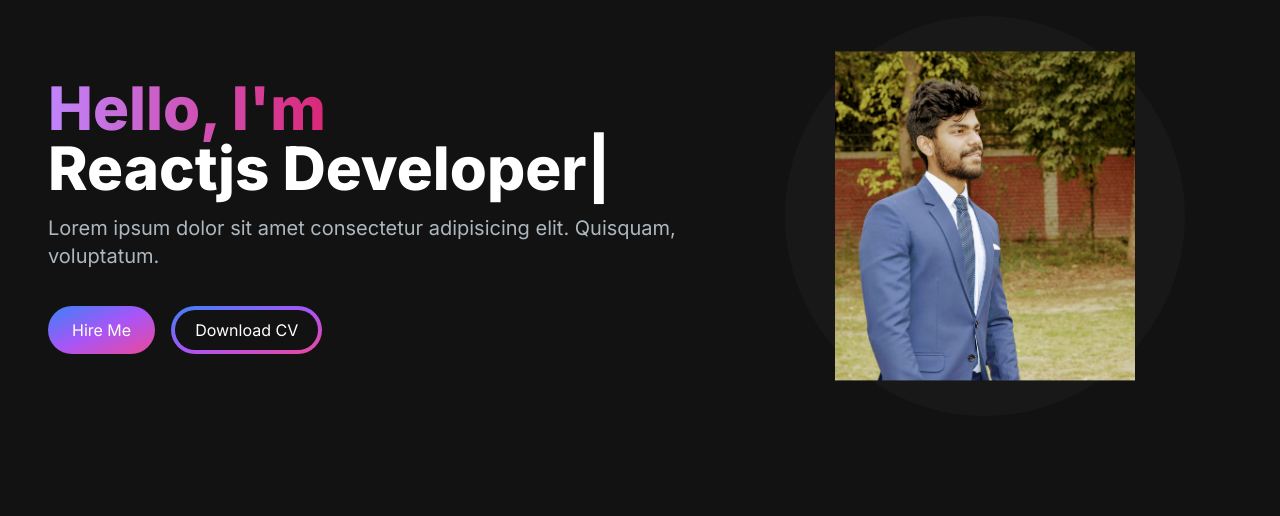
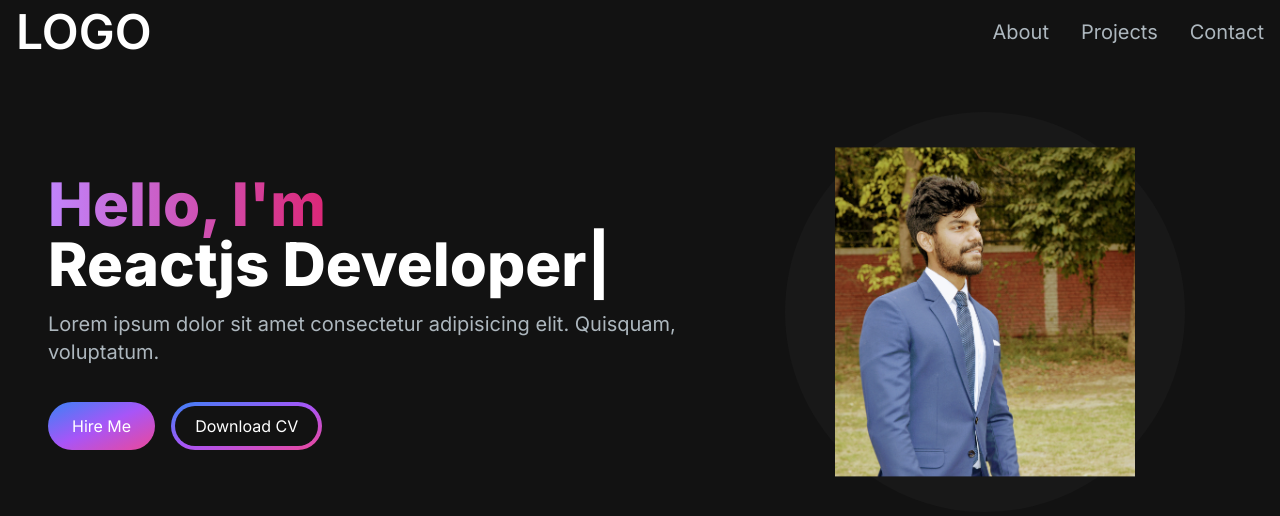
Before and after one commit to shaileshsiingh/Portfolio-Website, a Next.js app: page / in a window 1280 px wide. Shown: the top 516 px of the page. Built offline with nearby package versions, Linux system fonts and the light colour scheme.

Commit message:
navbar and menuoverlay added

```diff
--- /dev/null
+++ b/app/components/MenuOverlay.jsx
@@ -0,0 +1,16 @@
+import React from "react";
+import NavLink from "./NavLink";
+
+const MenuOverlay = ({ links }) => {
+  return (
+    <ul className="flex flex-col py-4 items-center">
+      {links.map((link, index) => (
+        <li key={index}>
+          <NavLink href={link.path} title={link.title} />
+        </li>
+      ))}
+    </ul>
+  );
+};
+
+export default MenuOverlay;
--- /dev/null
+++ b/app/components/NavBar.jsx
@@ -0,0 +1,67 @@
+"use client";
+import Link from "next/link";
+import React, { useState } from "react";
+import NavLink from "./NavLink";
+import { Bars3Icon, XmarkIcon } from "@heroicons/react/24/solid";
+import MenuOverlay from "./MenuOverlay";
+
+const navLinks = [
+  {
+    title: "About",
+    path: "#about",
+  },
+  {
+    title: "Projects",
+    path: "#projects",
+  },
+  {
+    title: "Contact",
+    path: "#contact",
+  },
+];
+
+const Navbar = () => {
+  const [navbarOpen, setNavbarOpen] = useState(false);
+
+  return (
+    <nav className="fixed top-0 left-0 right-0 z-10 bg-[#121212] bg-opacity-100">
+      <div className="flex flex-wrap items-center justify-between mx-auto px-4 py-2">
+        <Link
+          href={"/"}
+          className="text-2xl md:text-5xl text-white font-semibold"
+        >
+          LOGO
+        </Link>
+        <div className="mobile-menu block md:hidden">
+          {!navbarOpen ? (
+            <button
+              onClick={() => setNavbarOpen(true)}
+              className="flex items-center px-3 py-2 border rounded border-slate-200 text-slate-200 hover:text-white hover:border-white"
+            >
+              <Bars3Icon className="h-5 w-5" />
+            </button>
+          ) : (
+            <button
+              onClick={() => setNavbarOpen(false)}
+              className="flex items-center px-3 py-2 border rounded border-slate-200 text-slate-200 hover:text-white hover:border-white"
+            >
+              <XmarkIcon className="h-5 w-5" />
+            </button>
+          )}
+        </div>
+        <div className="menu hidden md:block md:w-auto" id="navbar">
+          <ul className="flex p-4 md:p-0 md:flex-row md:space-x-8 mt-0">
+            {navLinks.map((link, index) => (
+              <li key={index}>
+                <NavLink href={link.path} title={link.title} />
+              </li>
+            ))}
+          </ul>
+        </div>
+      </div>
+      {navbarOpen ? <MenuOverlay links={navLinks} /> : null}
+    </nav>
+  );
+};
+
+export default Navbar;
--- /dev/null
+++ b/app/components/NavLink.jsx
@@ -0,0 +1,14 @@
+import Link from "next/link";
+
+const NavLink = ({ href, title }) => {
+  return (
+    <Link
+      href={href}
+      className="block py-2 pl-3 pr-4 text-[#ADB7BE] sm:text-xl rounded md:p-0 hover:text-white"
+    >
+      {title}
+    </Link>
+  );
+};
+
+export default NavLink;
--- a/app/page.js
+++ b/app/page.js
@@ -1,8 +1,14 @@
+import Image from "next/image";
 import HeroSection from "./components/HeroSection";
+import Navbar from "./components/Navbar";
+
 export default function Home() {
   return (
-    <main className="flex min-h-screen flex-col bg-[#121212] container mx-auto px-12 py-4">
-    <HeroSection />
-  </main>
+    <main className="flex min-h-screen flex-col bg-[#121212]">
+      <Navbar/>
+      <div class="container mt-24 mx-auto px-12 py-4">
+        <HeroSection />
+      </div>
+    </main>
   );
 }
--- a/package.json
+++ b/package.json
@@ -9,7 +9,8 @@
     "lint": "next lint"
   },
   "dependencies": {
-    "next": "14.1.0",
+    "@heroicons/react": "^2.1.1",
+    "next": "^14.1.0",
     "react": "^18",
     "react-dom": "^18",
     "react-type-animation": "^3.2.0"
```
Also changed, not shown: 1 other file (tests, documents, lock files or other folders).
